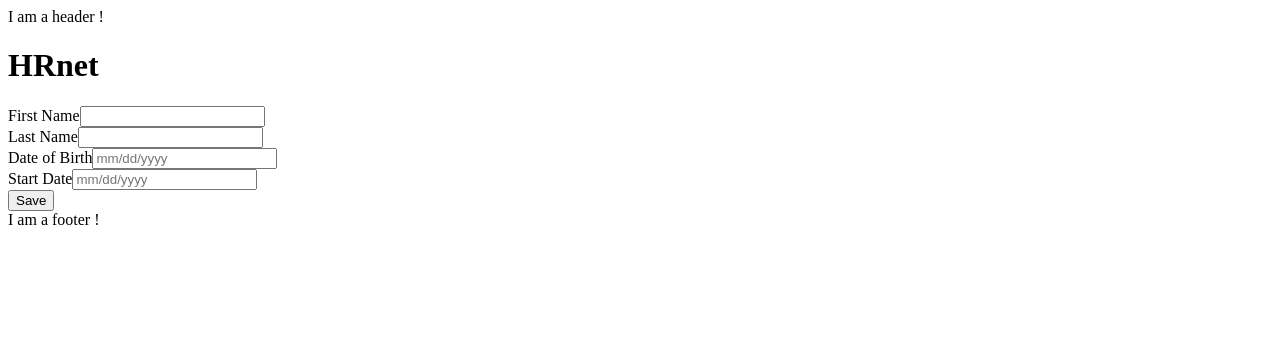
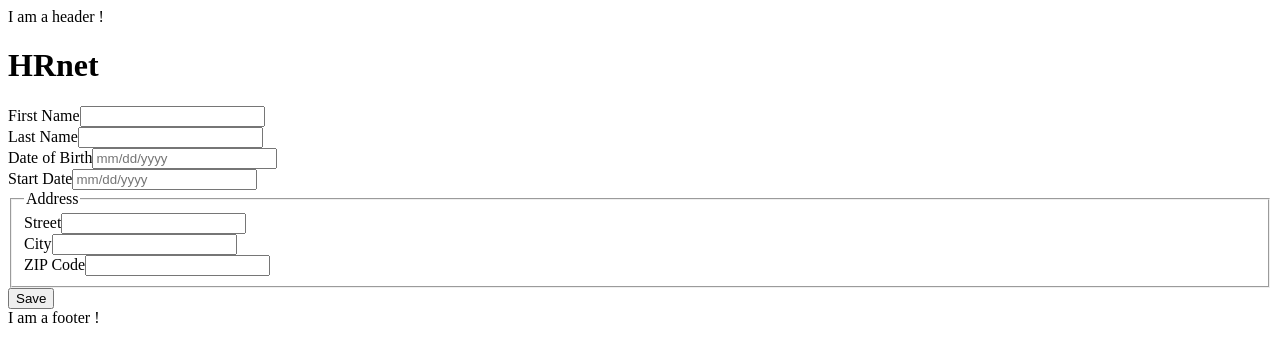
Before and after one commit to SebDelile/SebastienDelile_14_22122021, a Next.js app: page / in a window 1280 px wide. Shown: the top 362 px of the page. Built offline with nearby package versions, Linux system fonts and the light colour scheme.

Commit message:
feat: add address part of Form (w/o select)

```diff
--- a/components/Form.tsx
+++ b/components/Form.tsx
@@ -10,6 +10,9 @@ type FormScheme = {
   lastName: string;
   dateOfBirth: Date;
   startDate: Date;
+  street: string;
+  city: string;
+  zipCode: number;
 };
 
 export const Form = () => {
@@ -110,6 +113,44 @@ export const Form = () => {
         />
       </InputWrapper>
 
+      <fieldset>
+        <legend>Address</legend>
+        <InputWrapper name="street" label="Street" error={errors.street}>
+          <input
+            type="text"
+            {...register('street', {
+              required: 'Please provide a street',
+            })}
+          />
+        </InputWrapper>
+
+        <InputWrapper name="city" label="City" error={errors.city}>
+          <input
+            type="text"
+            {...register('city', {
+              required: 'Please provide a city',
+            })}
+          />
+        </InputWrapper>
+
+        <InputWrapper name="zipCode" label="ZIP Code" error={errors.zipCode}>
+          <input
+            type="number"
+            {...register('zipCode', {
+              required: 'Please provide a ZIP code',
+              min: {
+                value: 1,
+                message: 'Please provide a valid ZIP code',
+              },
+              max: {
+                value: 99999,
+                message: 'Please provide a valid ZIP code',
+              },
+            })}
+          />
+        </InputWrapper>
+      </fieldset>
+
       <button type="submit">Save</button>
     </form>
   );
```
